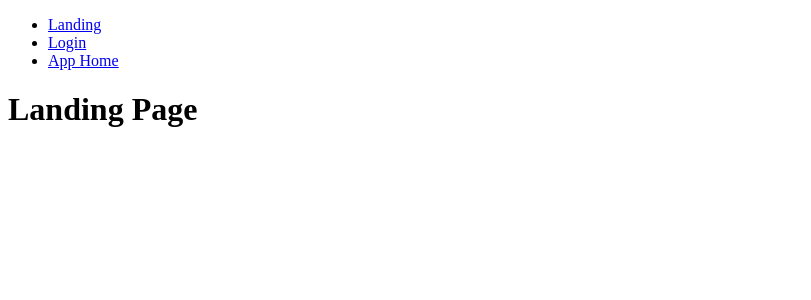
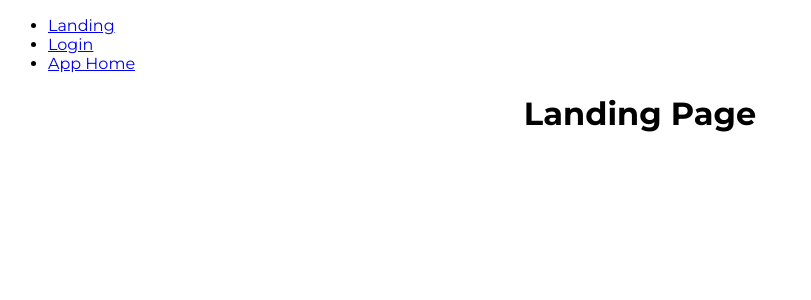
Before and after one commit to chingu-voyages/v22-bears-team-05, a Next.js app in the folder client/: page / in a window 1280 px wide. Shown: the top 300 px of the page, without its empty margins (0-811 px from the left). Built offline with nearby package versions, Linux system fonts and the light colour scheme.

Commit message:
[added globalStyles using styled-components]

```diff
--- a/client/pages/_app.jsx
+++ b/client/pages/_app.jsx
@@ -3,6 +3,8 @@ import PropTypes from 'prop-types';
 import { ApolloProvider } from '@apollo/client';
 import { useApollo } from '../lib/apolloClient';
 import 'typeface-montserrat';
+
+import GlobalStyle from '../theme/globalStyles';
 
 /**
  * Root App Component with ApolloProvider Wrapper
@@ -12,6 +14,7 @@ const App = ({ Component, pageProps }) => {
 
   return (
     <ApolloProvider client={apolloClient}>
+      <GlobalStyle />
       <Component {...pageProps} />
     </ApolloProvider>
   );
--- /dev/null
+++ b/client/theme/globalStyles.js
@@ -0,0 +1,42 @@
+import { createGlobalStyle } from 'styled-components';
+
+const GlobalStyle = createGlobalStyle`
+  body {
+    font-family: Montserrat;
+  }
+
+  h1, h2, h3, h4, h5, h6 {
+    text-align: center;
+  }
+
+  form {
+    font-size: 1.1em;
+  }
+
+  input {
+    font-family: Montserrat;
+    width: 100%;
+    margin-bottom: 20px;
+    padding: 10px 0 10px 10px;
+    max-width: 340px;
+    font-size: 1.1em;
+    outline: none;
+  }
+
+  button {
+    width: 100%;
+    font-family: Montserrat;
+    padding: 10px;
+    margin: 0 auto;
+    border-radius: 40px;
+    height: 50px;
+    background-color: #4ea5d9;
+    max-width: 400px;
+    font-size: 1.1em;
+    border: none;
+    user-select: none;
+    outline: none;
+  }
+`;
+
+export default GlobalStyle;
```
